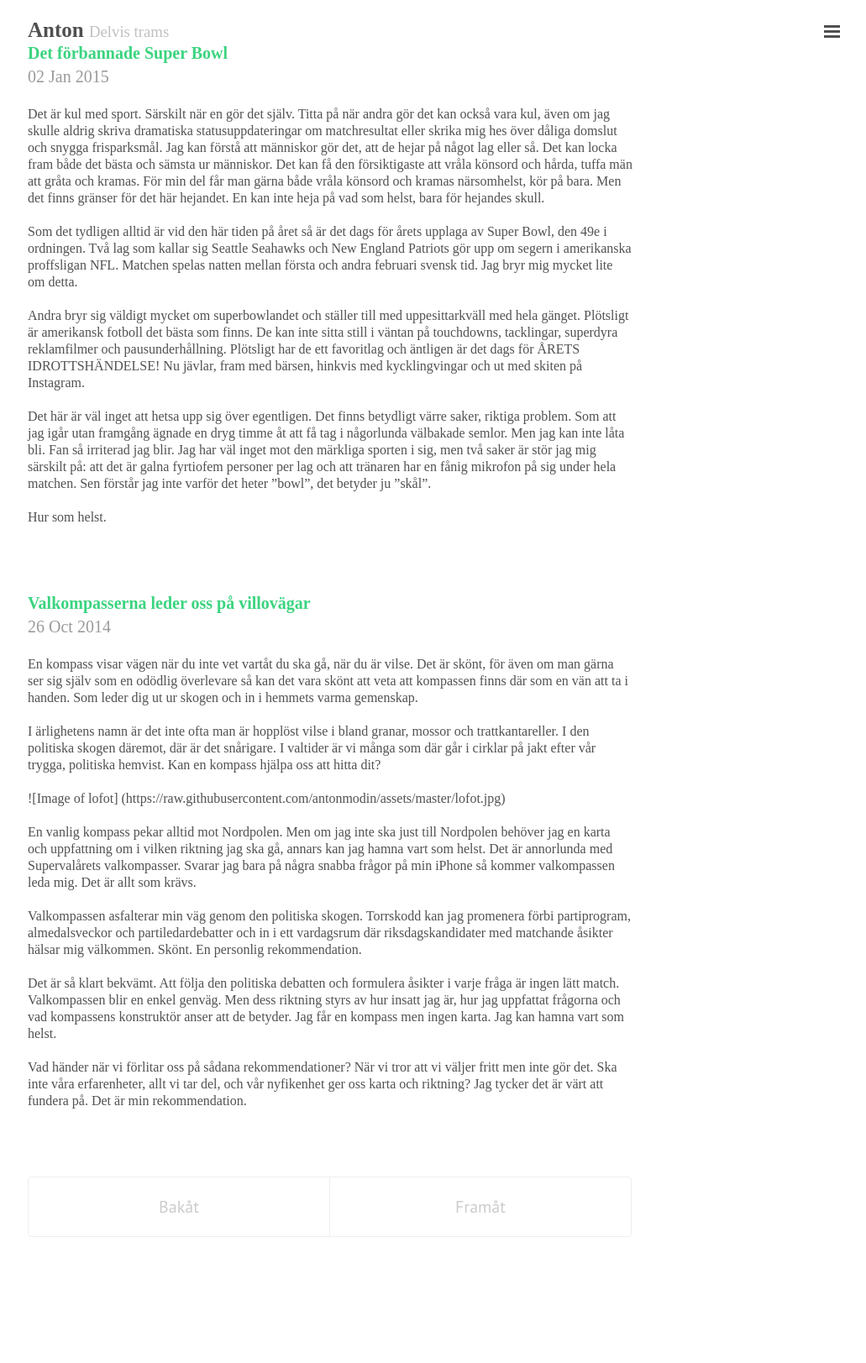
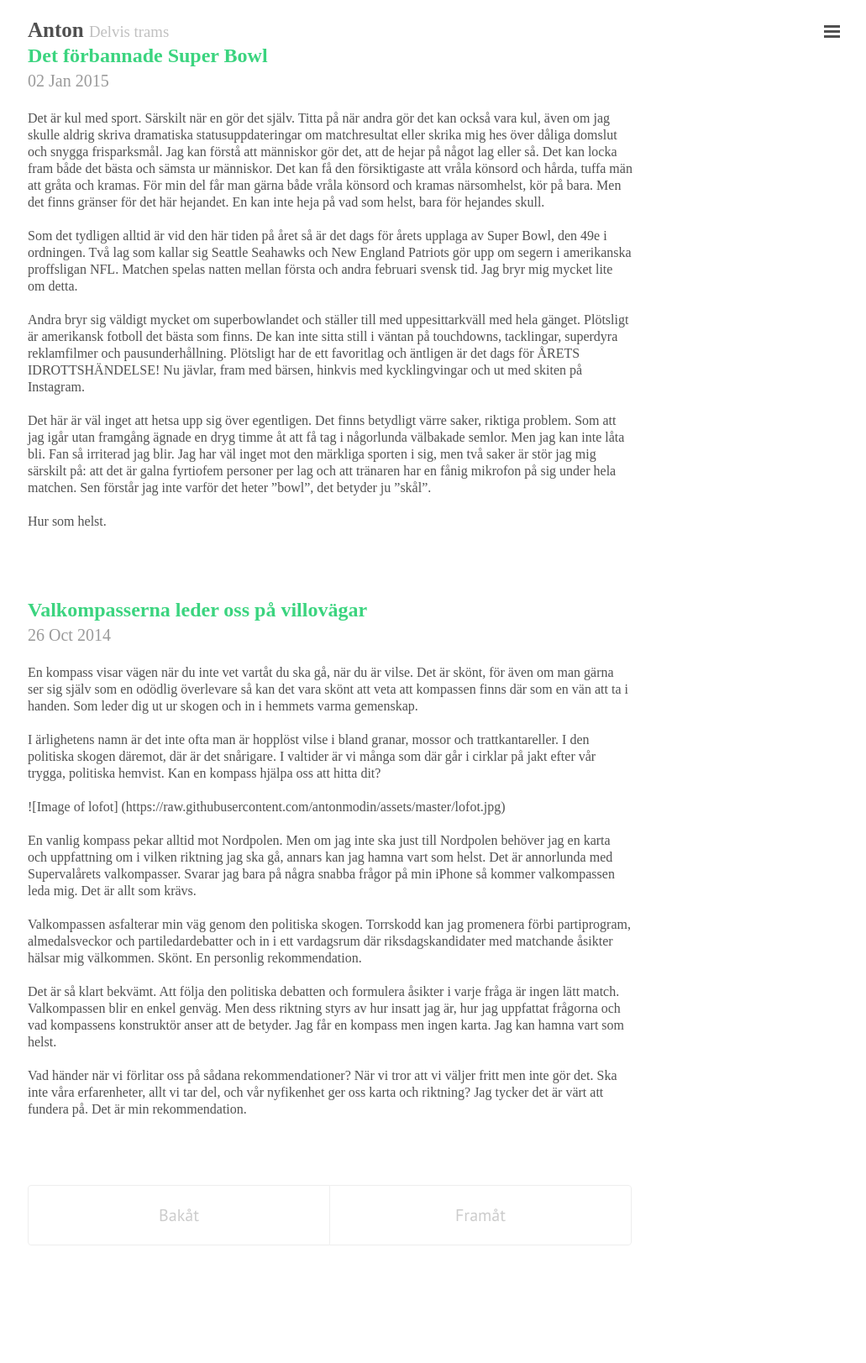
Before and after one commit to antonmodin/jekyllsite, a Jekyll site: the page built from index.html, in a window 1280 px wide. Shown: the whole page at 84% size, without its empty margins (247-1278 px from the left). Built offline with Jekyll 4.4.1, drawn with Linux system fonts in a browser that asks for light colours; Markdown is read by kramdown in place of the engine named in the settings; the list of posts is cut into pages by our own code.

Commit message:
Update lanyon.css

```diff
--- a/public/css/lanyon.css
+++ b/public/css/lanyon.css
@@ -69,7 +69,7 @@ p {
 h1, h2, h3, h4, h5, h6 {
     color: rgb(59,212,127);
 }
-h1 { font-size: 100%;
+h1 { font-size: 120%;
 }
 /*
  * Wrapper
```
